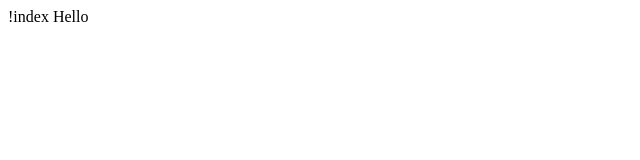
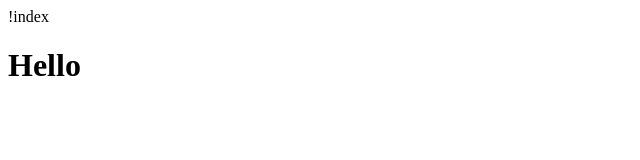
Before and after one commit to ash-dc/ash-dc.github.io, a plain HTML site: page index.html in a window 1280 px wide. Shown: the whole page, without its empty margins (0-640 px from the left). Drawn offline with Linux system fonts and the light colour scheme.

Commit message:
Update index.html

```diff
--- a/index.html
+++ b/index.html
@@ -3,4 +3,6 @@
   <head>
   <title>Web</title>
   </head>
-  <body> Hello </body>
+  <body>
+    <h1>Hello</h1>
+  </body>
```
